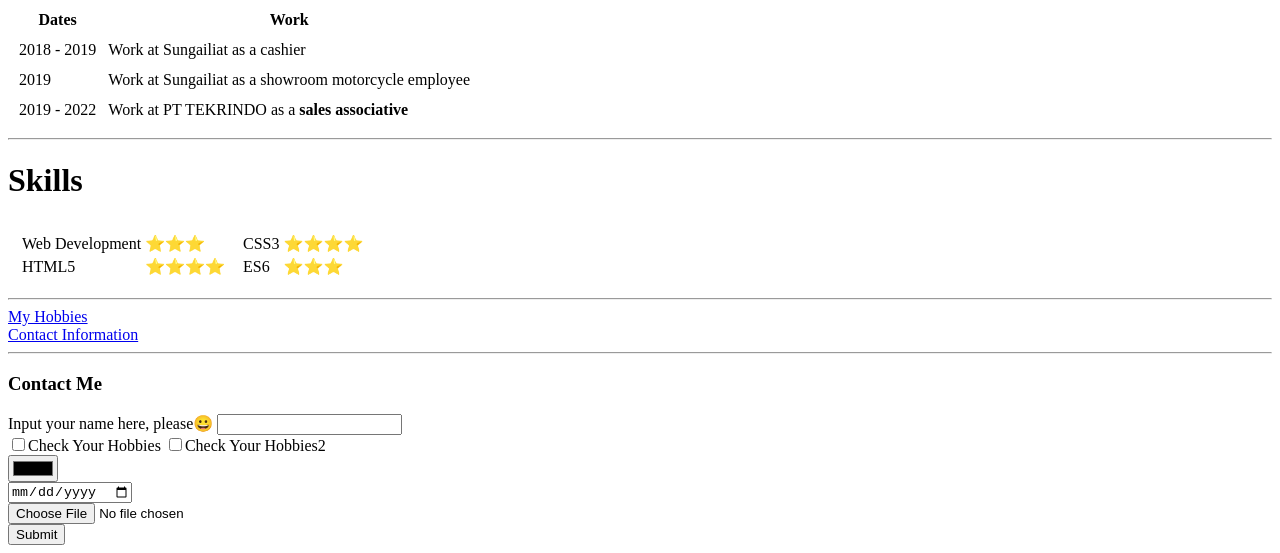
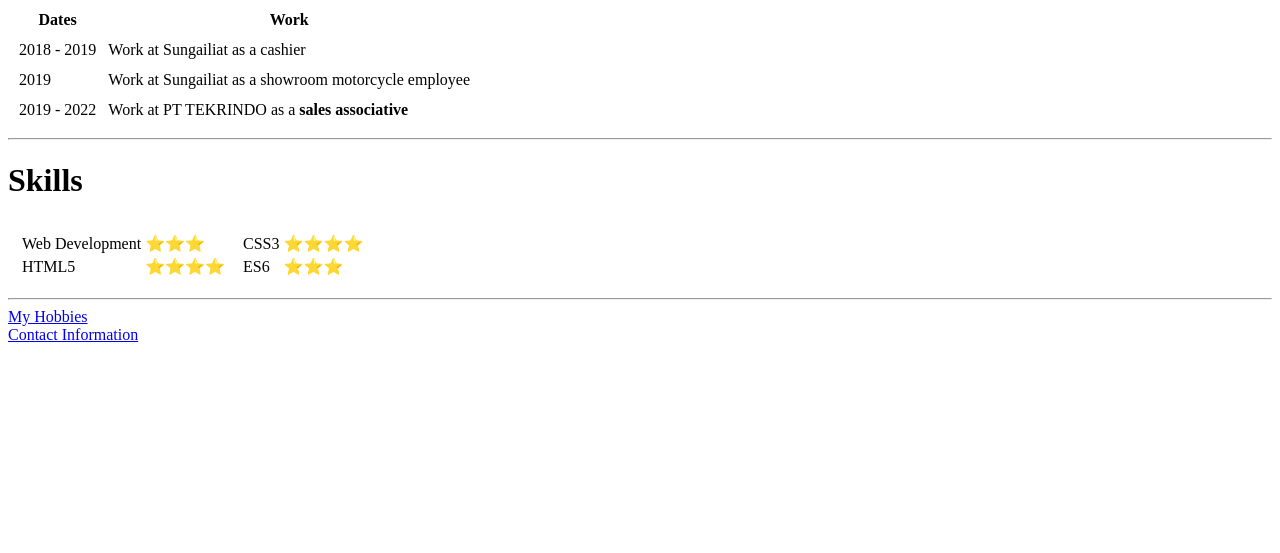
Before and after one commit to ryo873/cv, a plain HTML site: page index.html in a window 1280 px wide. Shown: the part 727-1280 px from the top of the page. After the commit the page ends 1079 px from the top, so only its background shows below. Drawn offline with Linux system fonts and the light colour scheme.

Commit message:
Update index.html
Remove contact me form in index.html

```diff
--- a/index.html
+++ b/index.html
@@ -163,23 +163,6 @@
         <li>2015 - 2018 Period</li>
       </ul>
   </ul> -->
-  <hr>
-  <h3>Contact Me</h3>
-  <form action="" method="get" autocapitalize="sentences" autocomplete="on" name="contact-form">
-    <label for="name">Input your name here, please😀</label>
-      <input type="text" name="name" id="name" autocomplete="name">
-    <br>
-    <input type="checkbox" name="check1" id="check"><label for="check">Check Your Hobbies</label>
-    <input type="checkbox" name="check2" id="check"><label for="check">Check Your Hobbies2</label>
-    <br>
-    <input type="color">
-    <br>
-    <input type="date">
-    <br>
-    <input type="file" accept>
-    <br>
-    <input type="submit">
-  </form>
 </body>
 
 </html>
```
